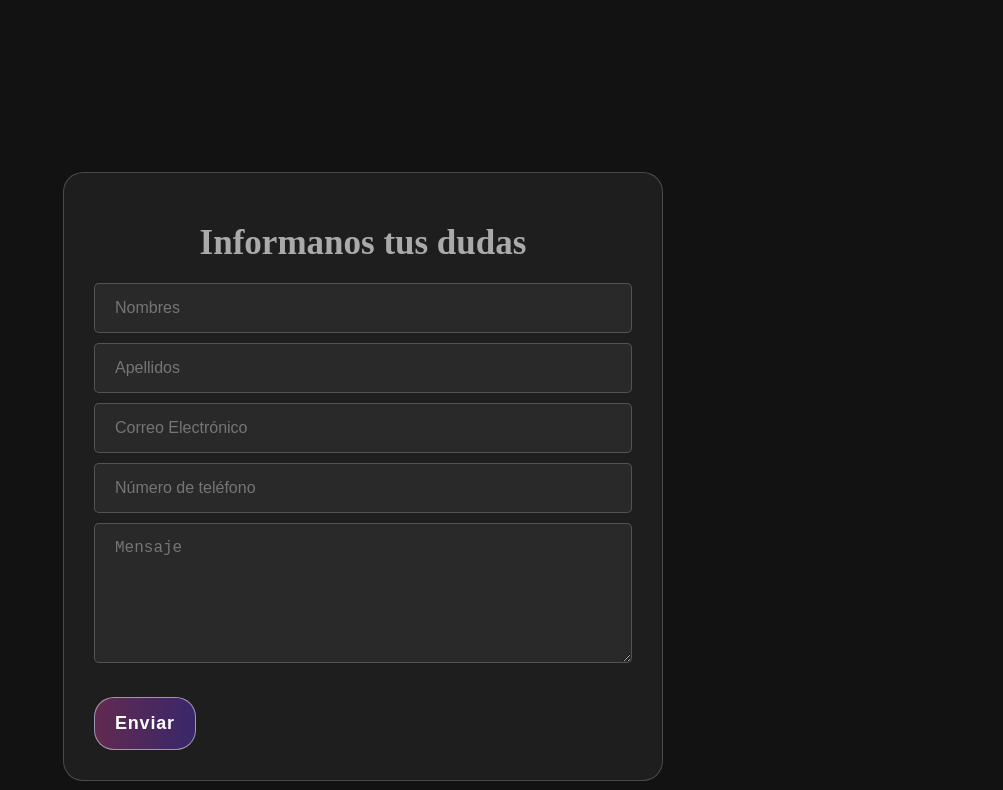
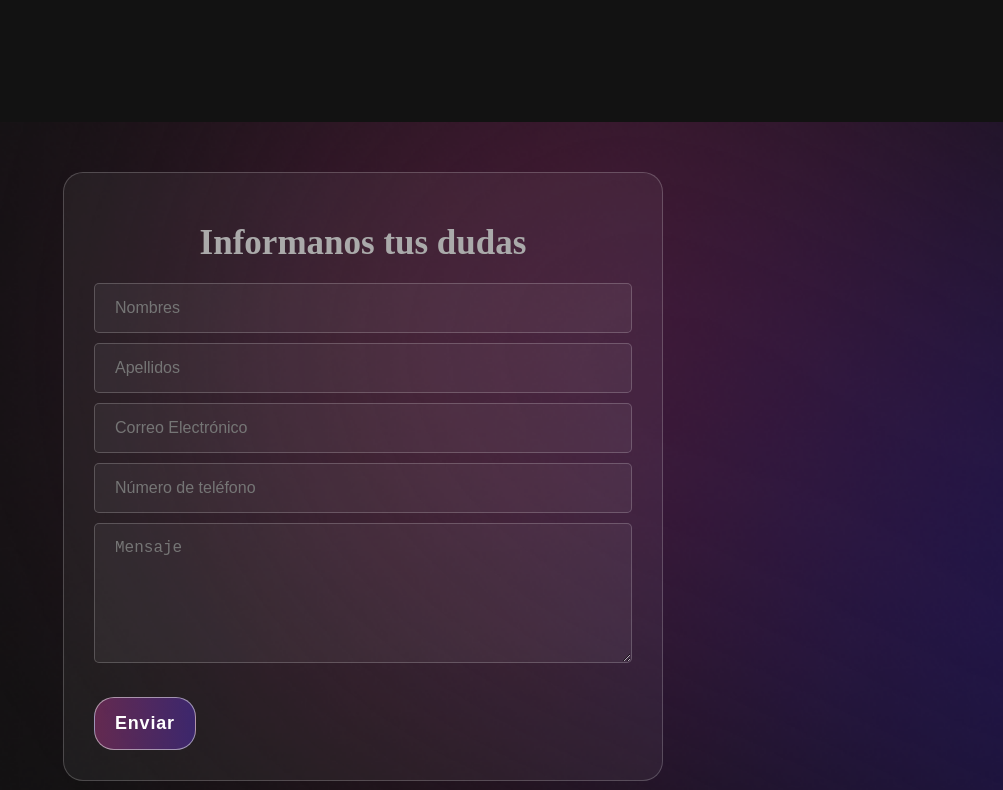
Before and after one commit to crisca807/parkiandofrontend, a React (Create React App) app: page /home in a window 1280 px wide. Shown: the part 2730-3520 px from the top of the page, without its empty margins (277-1280 px from the left). Built offline with nearby package versions, Linux system fonts and the light colour scheme.

Commit message:
backgroung contact

```diff
--- a/src/assets/css/home/contact.css
+++ b/src/assets/css/home/contact.css
@@ -1,5 +1,9 @@
 .contact {
   padding: 50px 0;
+  background-image: url('../../img/color-sharp2.png'); /* Ruta a tu imagen de fondo */
+  background-size: cover; /* Ajusta el tamaño de la imagen para cubrir todo el contenedor */
+  background-position: center; /* Centra la imagen de fondo */
+  background-repeat: no-repeat; /* Evita que la imagen de fondo se repita */
 }
 
 .contact .contact-form {
@@ -17,7 +21,6 @@
   font-weight: 700;
   margin-bottom: 20px;
   text-align: center;
-  justify-content: center;
 }
 
 .contact .contact-form form {
```
